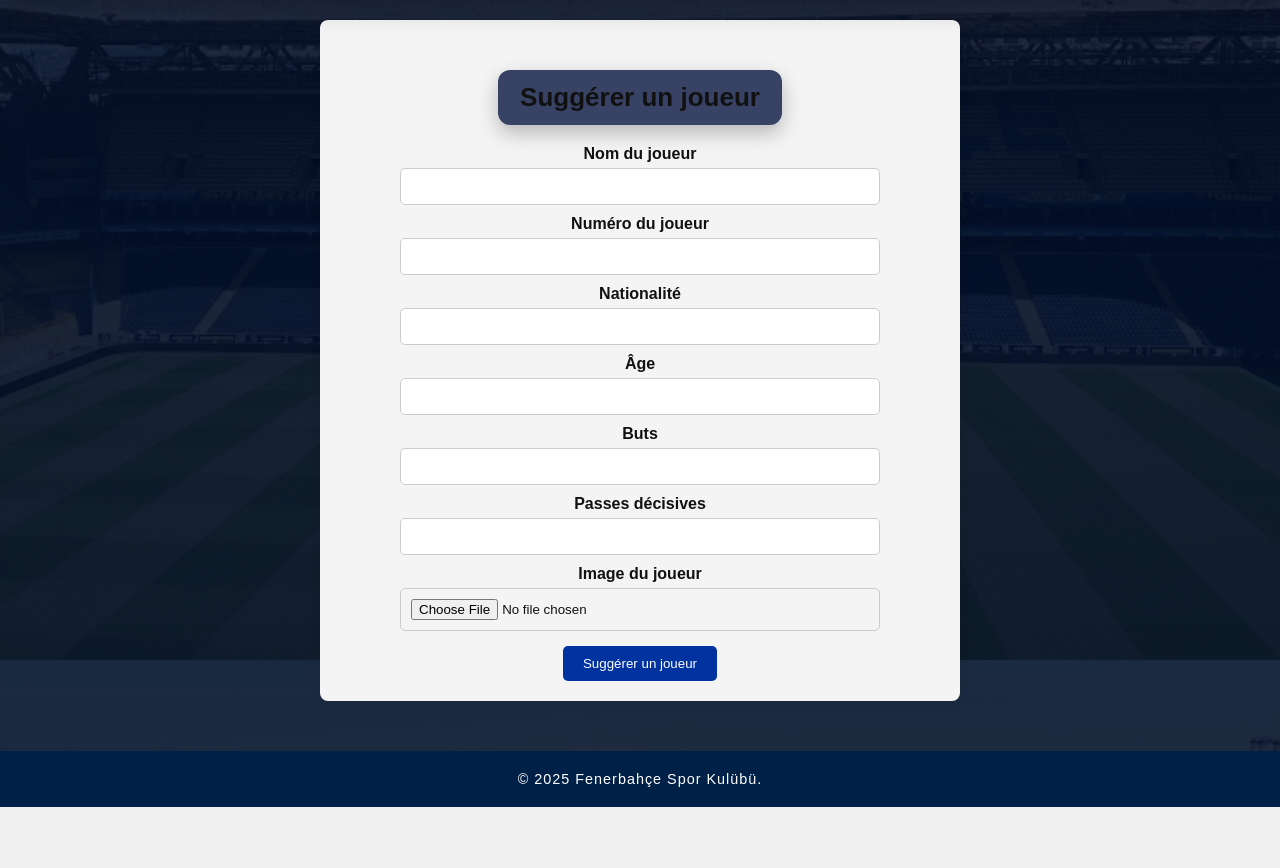
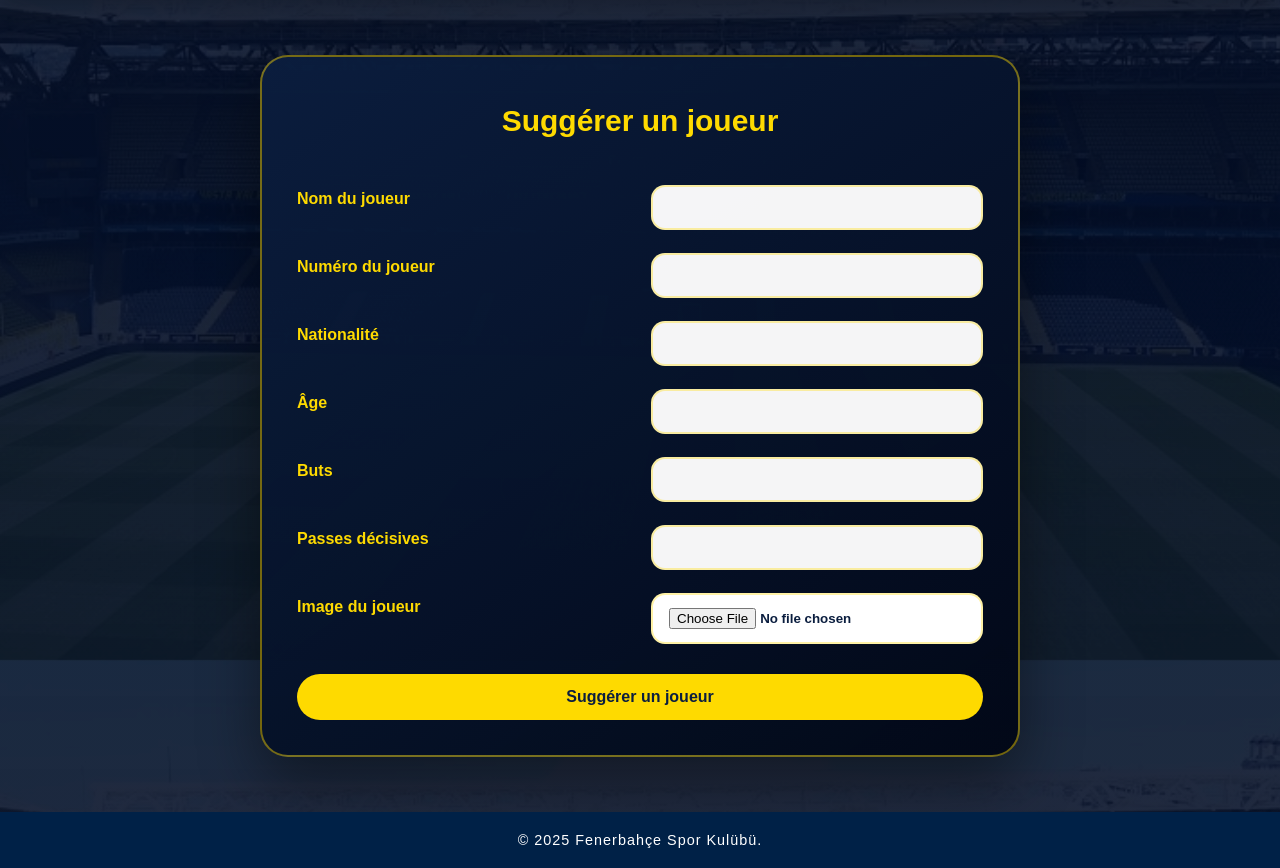
Before and after one commit to muttakisertoglu69/fenerbahce-player-tracker, a PHP site: page /suggest.php in a window 1280 px wide. Shown: the part 140-1008 px from the top of the page. Before the commit the page ends 947 px from the top, so only its background shows below. Run offline with PHP 8.4, Linux system fonts and the light colour scheme.

Commit message:
feat: redesign Fenerbahce player tracker and update 2025-2026 squad

```diff
--- a/assets/CSS/styles.css
+++ b/assets/CSS/styles.css
@@ -1480,3 +1480,172 @@ html[lang="en"] .player-card::after {
         font-size: 22px;
     }
 }
+
+/* ================================================
+   PAGE SUGGEST - FORMULAIRE MODERNE
+   ================================================ */
+
+.suggest-form {
+    max-width: 760px;
+    width: 90%;
+    margin: 55px auto;
+    padding: 35px;
+
+    background: linear-gradient(145deg, rgba(11,30,63,0.96), rgba(2,8,23,0.98));
+    border: 2px solid rgba(254,218,0,0.45);
+    border-radius: 28px;
+
+    box-shadow: 0 25px 60px rgba(0,0,0,0.42);
+    text-align: center;
+}
+
+.suggest-form h2 {
+    margin: 0 auto 30px;
+    color: #feda00;
+    background: transparent;
+    box-shadow: none;
+    font-size: 30px;
+}
+
+.suggest-form form {
+    display: grid;
+    grid-template-columns: 1fr 1fr;
+    gap: 18px 22px;
+}
+
+.suggest-form label {
+    color: #feda00;
+    font-weight: bold;
+    text-align: left;
+    margin-bottom: -8px;
+}
+
+.suggest-form input {
+    width: 100%;
+    padding: 13px 16px;
+
+    border-radius: 14px;
+    border: 2px solid rgba(254,218,0,0.35);
+
+    background: rgba(255,255,255,0.96);
+    color: #0b1e3f;
+
+    font-weight: bold;
+    outline: none;
+
+    transition: 0.25s ease;
+}
+
+.suggest-form input:focus {
+    border-color: #feda00;
+    box-shadow: 0 0 0 4px rgba(254,218,0,0.18);
+    transform: translateY(-2px);
+}
+
+.suggest-form input[type="file"] {
+    background: white;
+    cursor: pointer;
+}
+
+.suggest-form button {
+    grid-column: 1 / -1;
+
+    margin-top: 12px;
+    padding: 14px 28px;
+
+    border: none;
+    border-radius: 999px;
+
+    background: #feda00;
+    color: #0b1e3f;
+
+    font-size: 16px;
+    font-weight: bold;
+
+    cursor: pointer;
+    transition: 0.25s ease;
+}
+
+.suggest-form button:hover {
+    background: white;
+    transform: translateY(-3px);
+    box-shadow: 0 12px 25px rgba(0,0,0,0.3);
+}
+
+/* Messages d'erreur sous les inputs */
+.suggest-form .error-message {
+    color: #ff6b6b;
+    background: rgba(255,255,255,0.08);
+
+    padding: 6px 10px;
+    border-radius: 8px;
+
+    font-size: 13px;
+    text-align: left;
+}
+
+.suggest-form input.error {
+    border-color: #ff6b6b;
+    background: #fff6f6;
+}
+
+/* Toast */
+.toast {
+    position: fixed;
+    top: 95px;
+    right: 25px;
+    z-index: 9999;
+
+    min-width: 280px;
+    max-width: 380px;
+
+    padding: 16px 20px;
+
+    background: #0b1e3f;
+    color: #feda00;
+
+    border: 2px solid rgba(254,218,0,0.45);
+    border-radius: 16px;
+
+    box-shadow: 0 18px 40px rgba(0,0,0,0.35);
+
+    opacity: 0;
+    transform: translateY(-15px);
+
+    transition: 0.4s ease;
+}
+
+.toast.show {
+    opacity: 1;
+    transform: translateY(0);
+}
+
+.toast.success {
+    background: #0b1e3f;
+    color: #feda00;
+}
+
+.toast.error {
+    background: #7f1d1d;
+    color: white;
+}
+
+.toast.hidden {
+    display: none;
+}
+
+/* Responsive */
+@media (max-width: 700px) {
+    .suggest-form {
+        padding: 25px;
+        margin: 35px auto;
+    }
+
+    .suggest-form form {
+        grid-template-columns: 1fr;
+    }
+
+    .suggest-form h2 {
+        font-size: 25px;
+    }
+}
```
